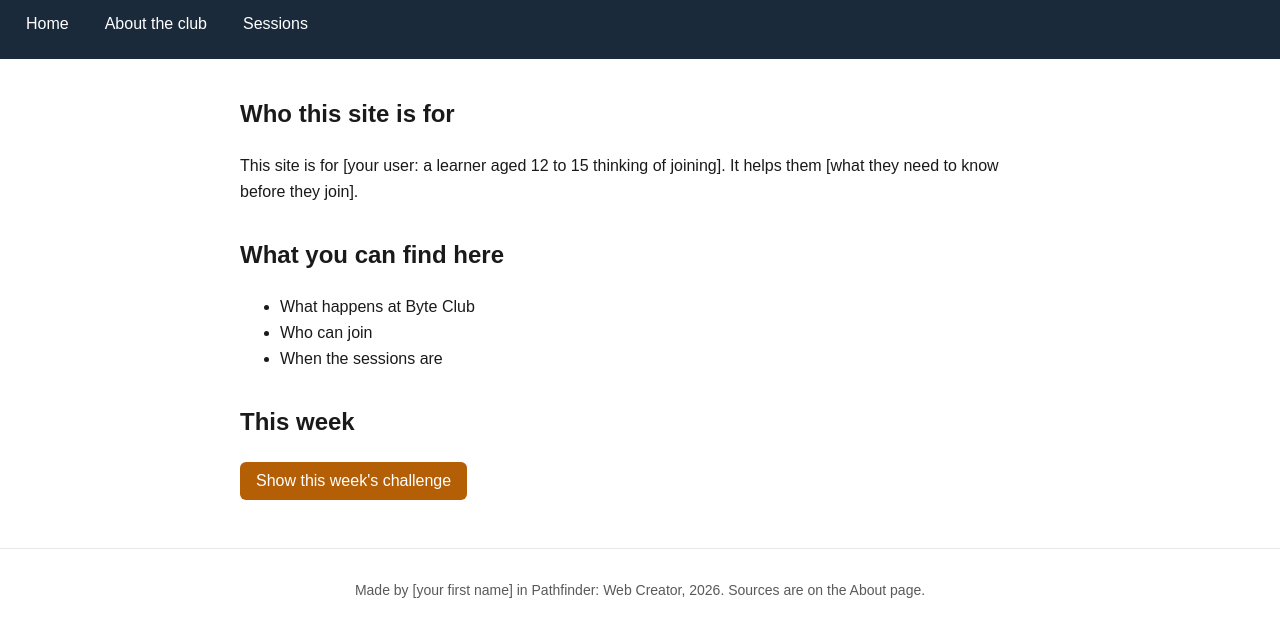
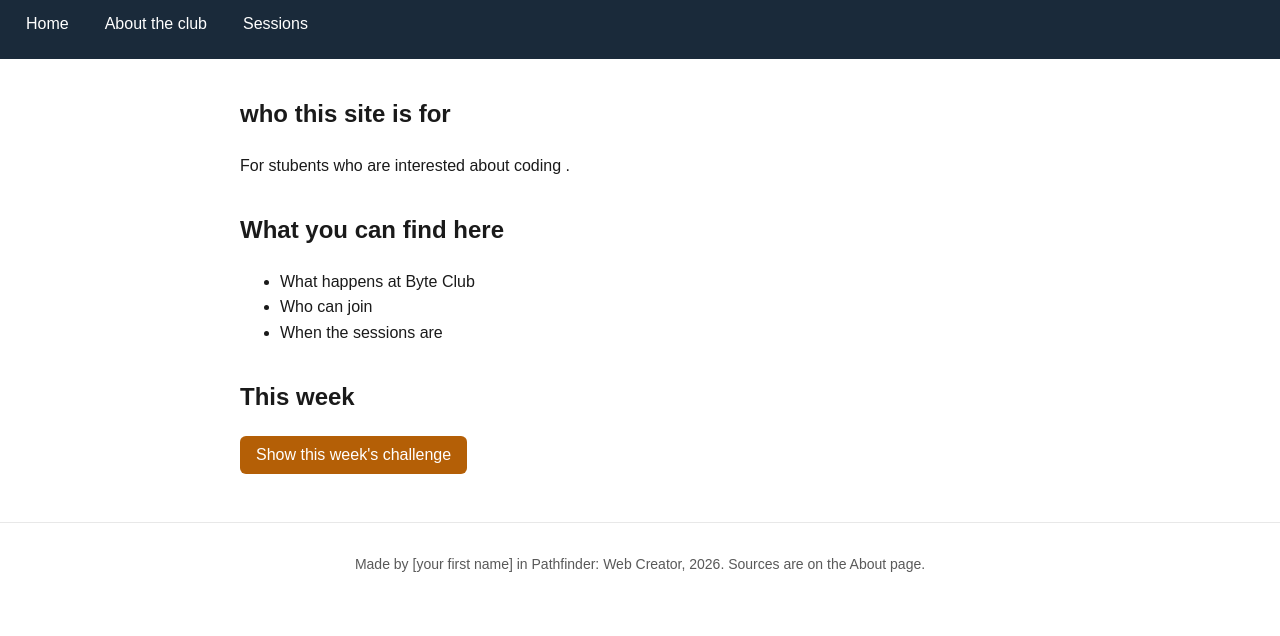
Before and after one commit to bravinkiprop/byte-club-, a plain HTML site: page index.html in a window 1280 px wide. Shown: the part 70-706 px from the top of the page. Drawn offline with Linux system fonts and the light colour scheme.

Commit message:
first page for bye club

```diff
--- a/index.html
+++ b/index.html
@@ -19,8 +19,8 @@
 
   <main>
     <section>
-      <h2>Who this site is for</h2>
-      <p>This site is for [your user: a learner aged 12 to 15 thinking of joining]. It helps them [what they need to know before they join].</p>
+      <h2>who this site is for </h2>
+      <p>For stubents who are interested about coding .</p>
     </section>
 
     <section>
```
